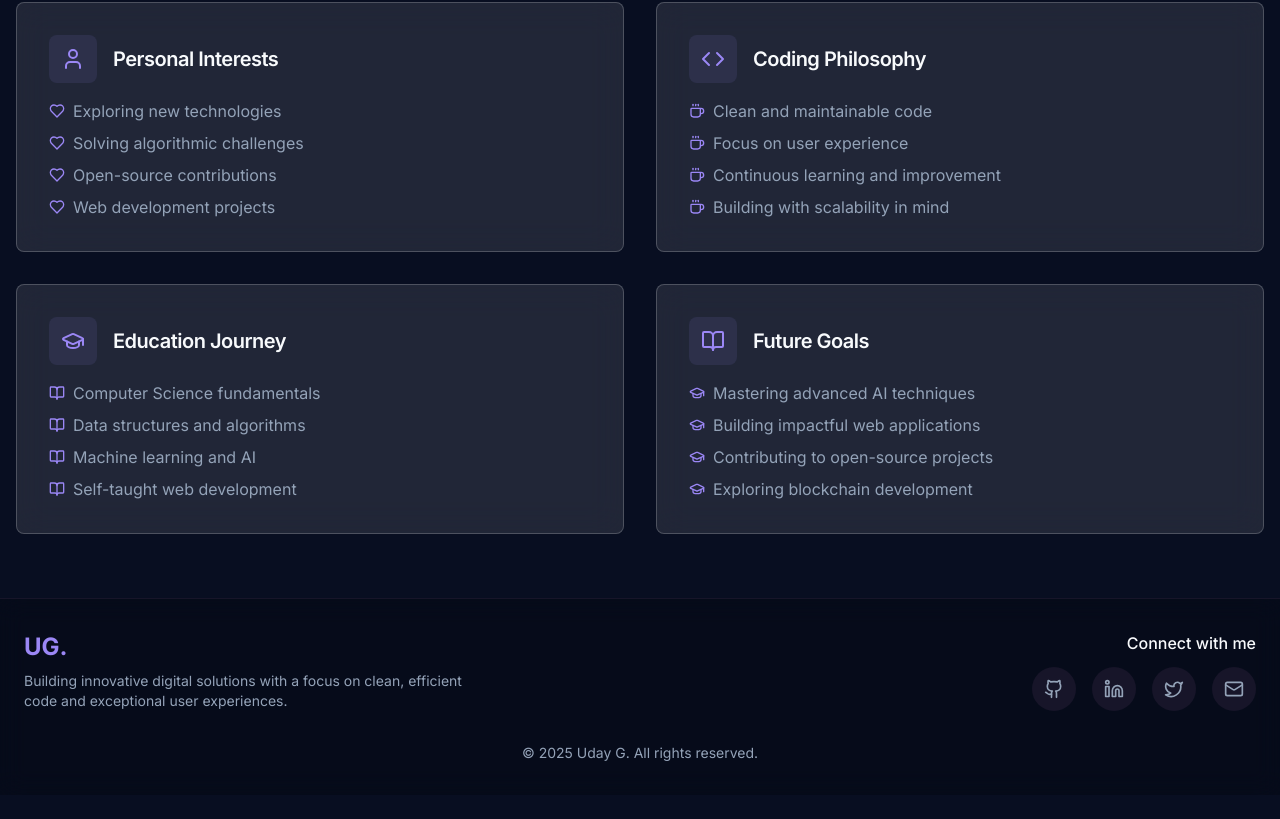
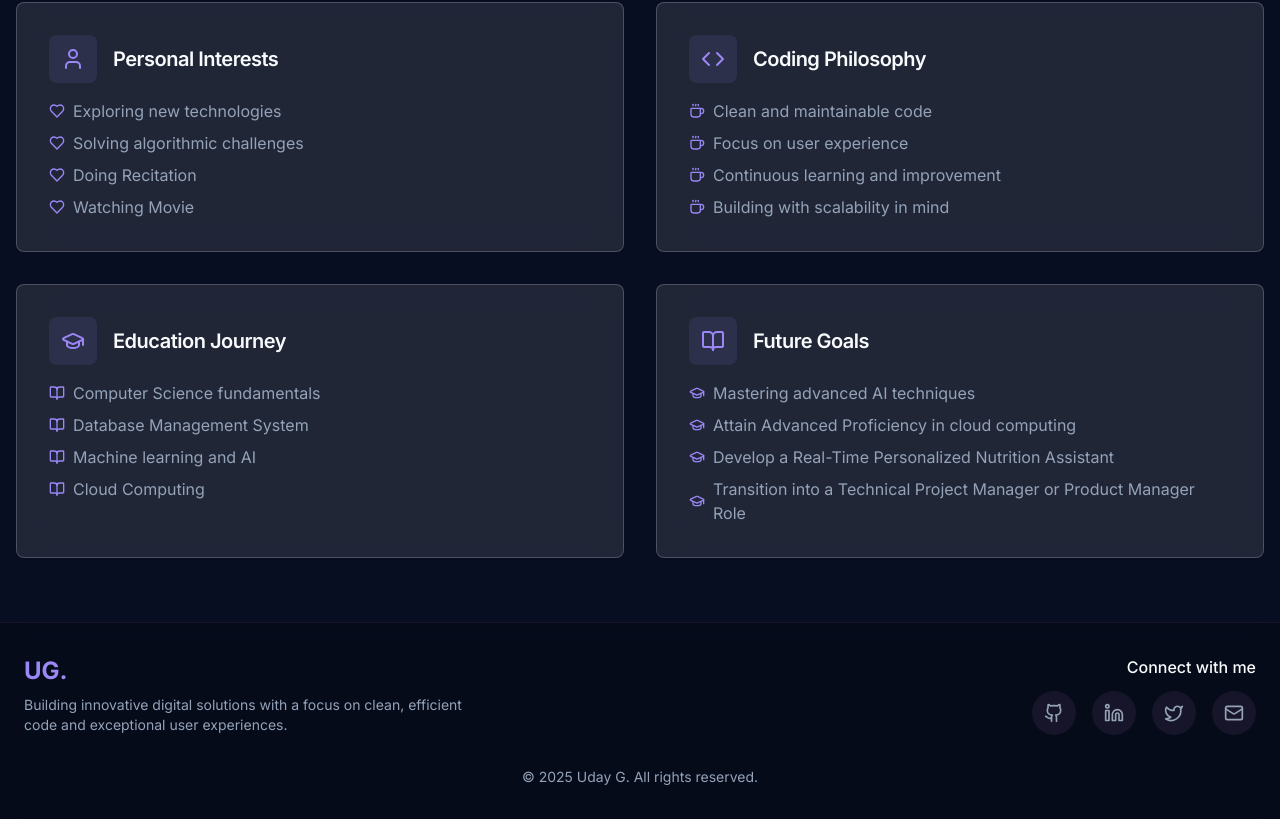
Before and after one commit to ChandaRiddhima04/portfolio, a React (Vite) app: page /about in a window 1280 px wide. Shown: the part 1446-2265 px from the top of the page. Before the commit the page ends 2241 px from the top, so only its background shows below. Built offline with nearby package versions, Linux system fonts and the light colour scheme.

Commit message:
Update About.tsx

```diff
--- a/src/pages/About.tsx
+++ b/src/pages/About.tsx
@@ -148,7 +148,7 @@ const About = () => {
               <InfoCard icon={User} title="Personal Interests">
                 <ul className="space-y-2 text-muted-foreground">
                   {["Exploring new technologies", "Solving algorithmic challenges",
-                    "Open-source contributions", "Web development projects"].map((interest, i) => (
+                    "Doing Recitation", "Watching Movie"].map((interest, i) => (
                     <motion.li
                       key={i}
                       className="flex items-center"
@@ -179,8 +179,8 @@ const About = () => {
 
               <InfoCard icon={GraduationCap} title="Education Journey">
                 <ul className="space-y-2 text-muted-foreground">
-                  {["Computer Science fundamentals", "Data structures and algorithms",
-                    "Machine learning and AI", "Self-taught web development"].map((journey, i) => (
+                  {["Computer Science fundamentals", "Database Management System",
+                    "Machine learning and AI", "Cloud Computing"].map((journey, i) => (
                     <motion.li
                       key={i}
                       className="flex items-center"
@@ -195,8 +195,8 @@ const About = () => {
 
               <InfoCard icon={BookOpen} title="Future Goals">
                 <ul className="space-y-2 text-muted-foreground">
-                  {["Mastering advanced AI techniques", "Building impactful web applications",
-                    "Contributing to open-source projects", "Exploring blockchain development"].map((goal, i) => (
+                  {["Mastering advanced AI techniques", "Attain Advanced Proficiency in cloud computing",
+                    "Develop a Real-Time Personalized Nutrition Assistant", "Transition into a Technical Project Manager or Product Manager Role"].map((goal, i) => (
                     <motion.li
                       key={i}
                       className="flex items-center"
```
